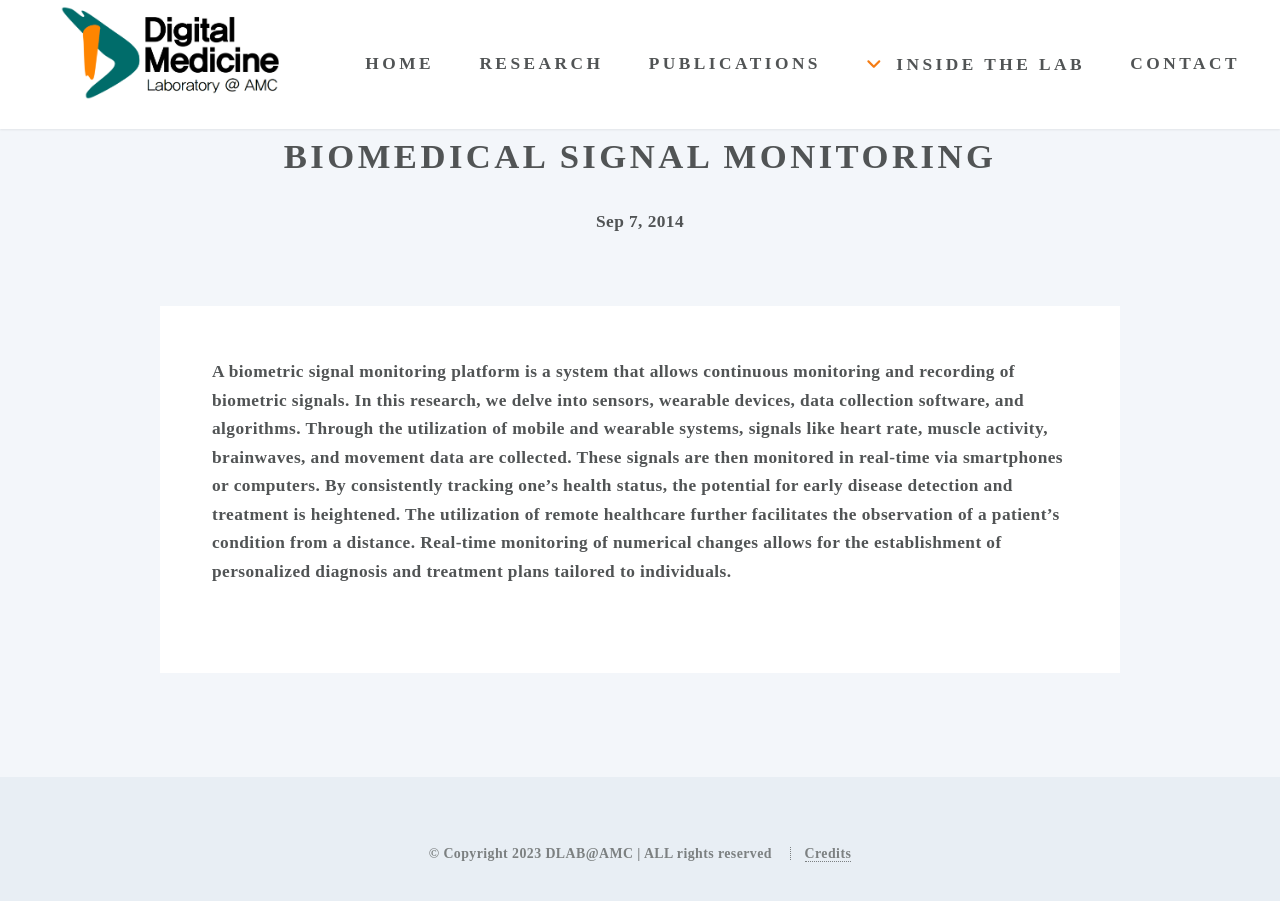
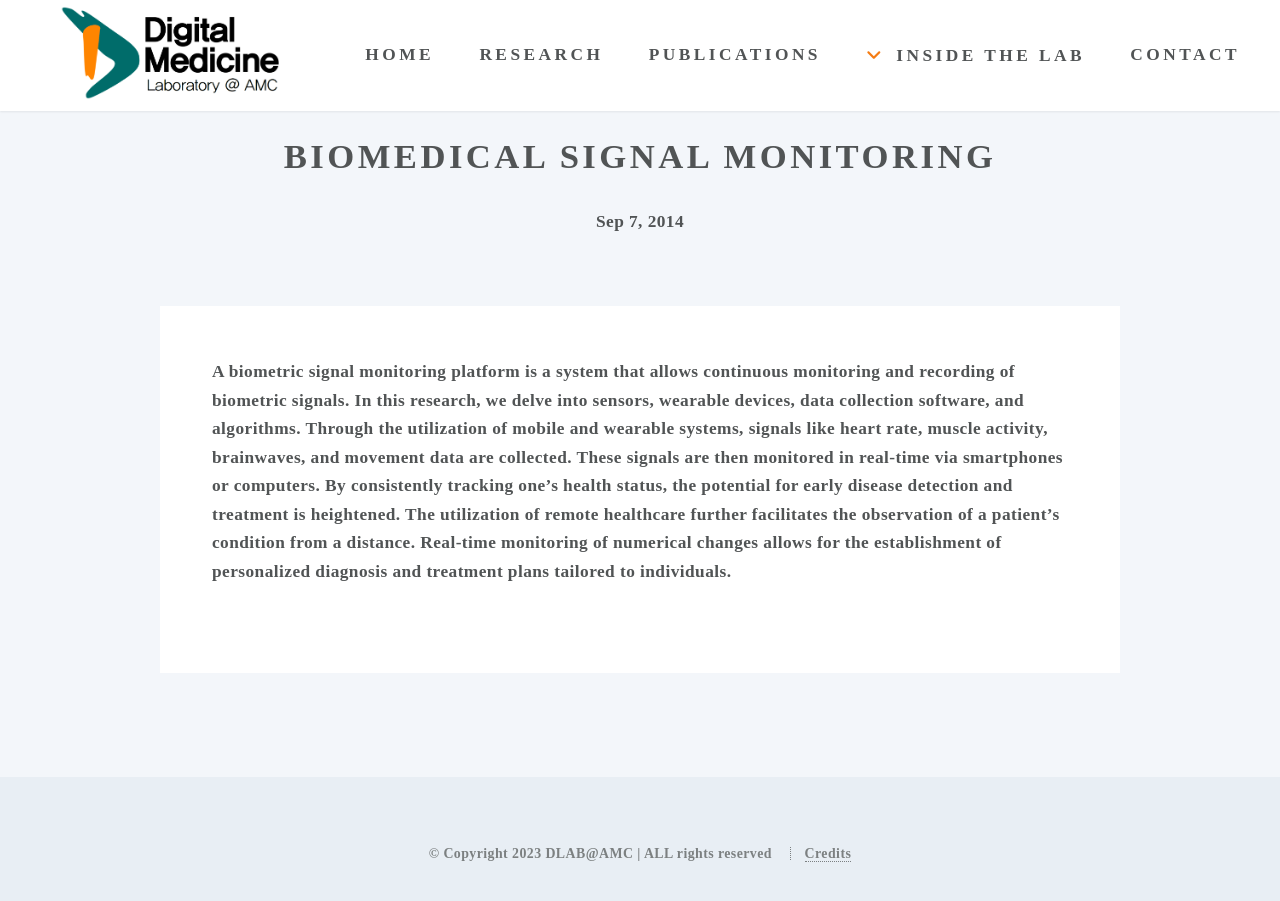
Before and after one commit to ydon1111/ydon1111.github.io, a Jekyll site: the page built from template/2014-08-31-duis-in-purus.markdown, in a window 1280 px wide and 930 px high. Shown: the top 901 px of the window. Built offline with Jekyll 4.4.1, drawn with Linux system fonts in a browser that asks for light colours; nearby versions of some CDN libraries; some web fonts are replaced.

Commit message:
해더 수정

```diff
--- a/_includes/header.html
+++ b/_includes/header.html
@@ -1,6 +1,6 @@
 <header id="header">
-	<h1 id="logo"><a href="/"><img src="/images/logo/logo_final.PNG" alt=""
-				style="padding-left: 60px; padding-top: 5px;"></img></a></h1>
+	 <a class="logo" href="/" ><img src="/images/logo/logo_final.PNG" alt=""
+				style="padding-left: 60px; padding-top: 5px;"></img></a>
 
 	<nav id="nav">
 		<ul>
@@ -11,21 +11,17 @@
 				<a href="/htmls/publications/publications_journal.html">publications</a>
 			</li>
 
-
 			<li class="submenu">
-
 					<a href="/htmls/inside_the_lab/DHLAB@AMC.html">Inside the Lab</a>
-					<ul>
+					<ul class="submenu-ul">
 						<li><a href="/htmls/inside_the_lab/DHLAB@AMC.html">DLab@AMC</a></li>
 						<li><a href="/htmls/inside_the_lab/DHLAB@AMC.html#Members">Members</a></li>
 						<li><a href="/htmls/inside_the_lab/DHLAB@AMC.html#Project">Projects</a></li>
 						<li><a href="/htmls/inside_the_lab/news.html">News</a></li>
 					</ul>
-
 			</li>
 
 			<li><a href="/htmls/collaboration/contact.html">Contact</a></li>
-
 		</ul>
 
 	</nav>
--- a/css/style.css
+++ b/css/style.css
@@ -85,8 +85,10 @@ b {
 }
 
 .session2 {
-	background-color: #ccffcc; /* 두 번째 세션 배경 색상 */
-	color: #333; /* 텍스트 색상 */
+	background-color: #ccffcc;
+	/* 두 번째 세션 배경 색상 */
+	color: #333;
+	/* 텍스트 색상 */
 	padding: 20px;
 }
 
@@ -242,6 +244,7 @@ header.special .icon:before {
 footer> :last-child {
 	margin-bottom: 0;
 }
+
 footer.major {
 	padding-top: 3em;
 }
@@ -903,10 +906,21 @@ input[type="reset"].small,
 }
 
 #nav .submenu ul {
-	font-weight: 900;
+
 	position: absolute;
-	z-index: 1000; /* Make sure it appears above other elements */
-	display: none; /* Hide it by default */
+	z-index: 1000;
+	/* Make sure it appears above other elements */
+	display: none;
+	/* Hide it by default */
+
+
+}
+
+
+#nav .submenu .submenu-ul {
+	margin: 10px 0;
+	font-size: 300px;
+	/* Adjust the margin between items as needed */
 }
 
 
@@ -1478,12 +1492,12 @@ a.small-button.clicked {
 	text-align: justify;
 }
 
-.paper{
+.paper {
 	padding-right: 2em;
 	padding-bottom: 2em;
 }
 
-.patent{
+.patent {
 	padding-right: 2em;
 	padding-bottom: 2em;
 }
@@ -1794,7 +1808,7 @@ a.small-button.clicked {
 .image-container {
 	position: relative;
 	overflow: hidden;
-	background-color:  #ffffff;
+	background-color: #ffffff;
 }
 
 .image-container img {
```
Lines whose indentation alone changed are shown as unchanged.
